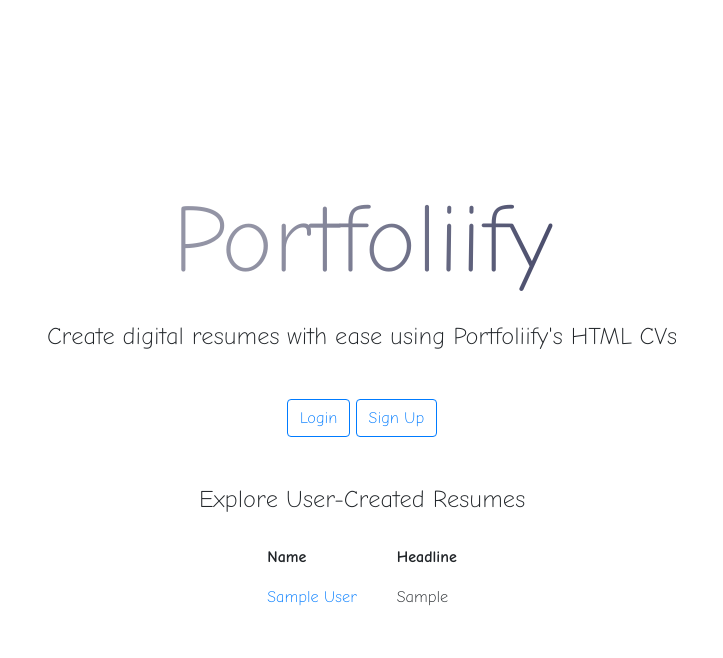
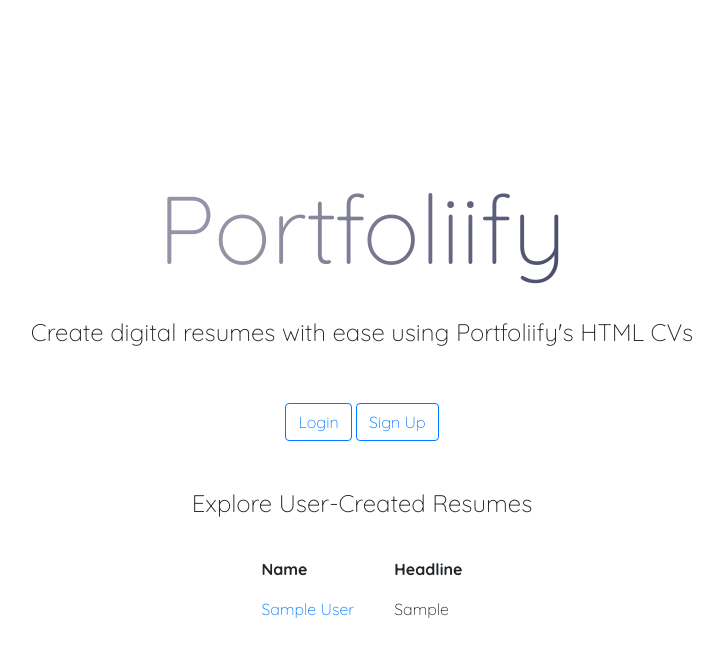
Before and after one commit to BrookMaoDev/Portfoliify, a PHP site: page / in a window 1280 px wide. Shown: the top 658 px of the page, without its empty margins (278-1001 px from the left). Run offline with PHP 8.4, Linux system fonts and the light colour scheme; tables that the repository leaves empty hold one stand-in row (values such as "Sample post"); data that the repository does not hold is empty.

Commit message:
feat: font change to quicksand

```diff
--- a/app/src/static/styles.css
+++ b/app/src/static/styles.css
@@ -1,43 +1,13 @@
-@import url("https://fonts.googleapis.com/css2?family=Comic+Neue:ital,wght@0,300;0,400;0,700;1,300;1,400;1,700&display=swap");
+@import url("https://fonts.googleapis.com/css2?family=Quicksand:wght@300..700&display=swap");
 
 * {
-    font-family: "Comic Neue";
+    font-family: "Quicksand";
     font-weight: 300;
-    margin: 0px;
 }
 
 *:not(html, body) {
     max-width: 80vw;
-}
-
-h1,
-h2,
-h3,
-h4,
-h5,
-h6,
-a,
-button,
-input,
-.btn,
-.form-control,
-display-1,
-p {
-    margin: 0;
     font-weight: 300;
-}
-
-h1,
-h2,
-h3,
-h4,
-h5,
-h6,
-a,
-button,
-.btn,
-display-1 {
-    text-align: center;
 }
 
 body {
@@ -100,3 +70,8 @@
     flex-direction: column;
     justify-content: end;
 }
+
+.btn {
+    font-weight: 300;
+    text-align: center;
+}
```
Also changed, not shown: .github/workflows/docker-image.yml.
